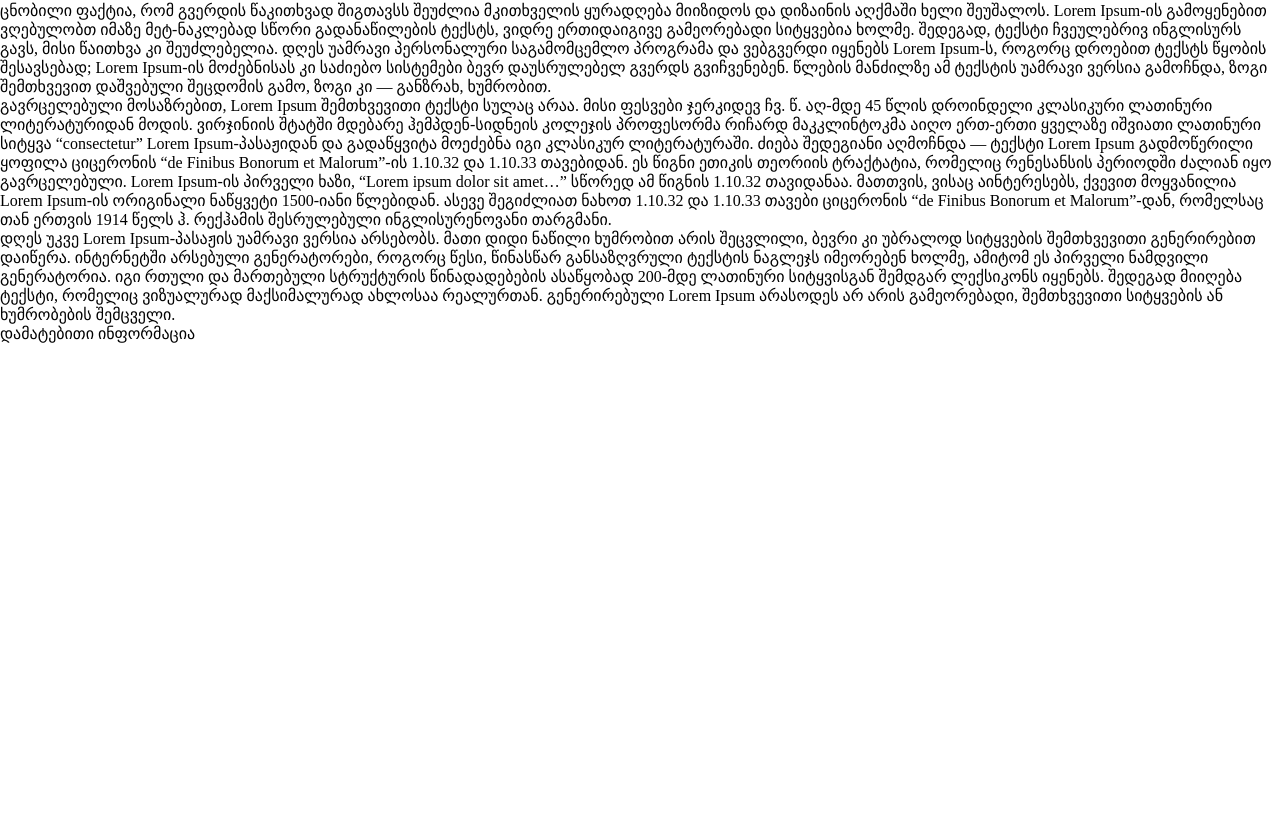
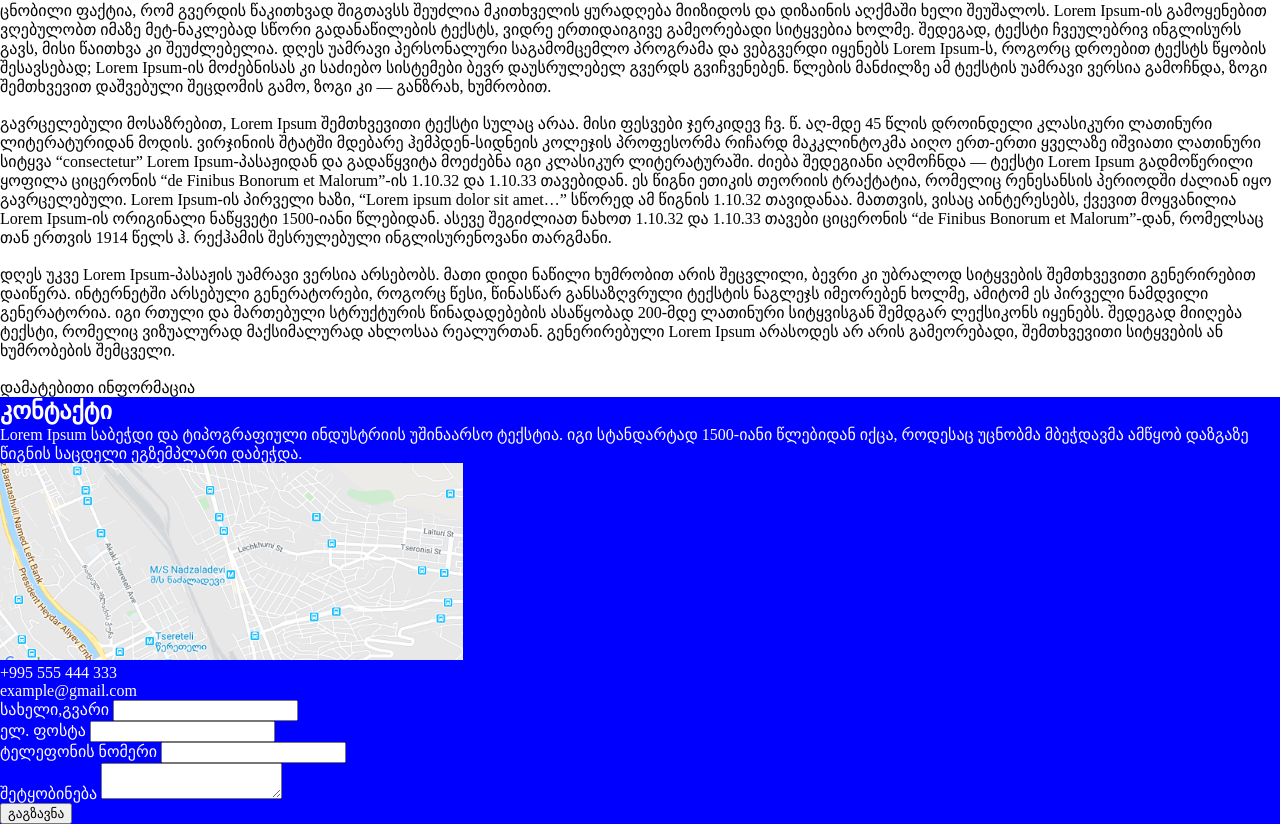
Before and after one commit to Mikheil-Abuladze/M.Abuladze-Davaleba-N11, a plain HTML site: page index.html in a window 1280 px wide. Shown: the part 1154-1978 px from the top of the page. Before the commit the page ends 1497 px from the top, so only its background shows below. Drawn offline with Linux system fonts and the light colour scheme.

Commit message:
დავამატე სექცია და ფუტერი

```diff
--- a/css/style.css
+++ b/css/style.css
@@ -43,3 +43,7 @@
   color: black;
   padding: 3px;
 }
+footer {
+  background-color: blue;
+  color: white;
+}
--- a/index.html
+++ b/index.html
@@ -38,13 +38,47 @@
         </div>
         <div>
           <p>ცნობილი ფაქტია, რომ გვერდის წაკითხვად შიგთავსს შეუძლია მკითხველის ყურადღება მიიზიდოს და დიზაინის აღქმაში ხელი შეუშალოს. Lorem Ipsum-ის გამოყენებით ვღებულობთ იმაზე მეტ-ნაკლებად სწორი გადანაწილების ტექსტს, ვიდრე ერთიდაიგივე გამეორებადი სიტყვებია ხოლმე. შედეგად, ტექსტი ჩვეულებრივ ინგლისურს გავს, მისი წაითხვა კი შეუძლებელია. დღეს უამრავი პერსონალური საგამომცემლო პროგრამა და ვებგვერდი იყენებს Lorem Ipsum-ს, როგორც დროებით ტექსტს წყობის შესავსებად; Lorem Ipsum-ის მოძებნისას კი საძიებო სისტემები ბევრ დაუსრულებელ გვერდს გვიჩვენებენ. წლების მანძილზე ამ ტექსტის უამრავი ვერსია გამოჩნდა, ზოგი შემთხვევით დაშვებული შეცდომის გამო, ზოგი კი — განზრახ, ხუმრობით.</p>
+          <br>
           <p>გავრცელებული მოსაზრებით, Lorem Ipsum შემთხვევითი ტექსტი სულაც არაა. მისი ფესვები ჯერკიდევ ჩვ. წ. აღ-მდე 45 წლის დროინდელი კლასიკური ლათინური ლიტერატურიდან მოდის. ვირჯინიის შტატში მდებარე ჰემპდენ-სიდნეის კოლეჯის პროფესორმა რიჩარდ მაკკლინტოკმა აიღო ერთ-ერთი ყველაზე იშვიათი ლათინური სიტყვა “consectetur” Lorem Ipsum-პასაჟიდან და გადაწყვიტა მოეძებნა იგი კლასიკურ ლიტერატურაში. ძიება შედეგიანი აღმოჩნდა — ტექსტი Lorem Ipsum გადმოწერილი ყოფილა ციცერონის “de Finibus Bonorum et Malorum”-ის 1.10.32 და 1.10.33 თავებიდან. ეს წიგნი ეთიკის თეორიის ტრაქტატია, რომელიც რენესანსის პერიოდში ძალიან იყო გავრცელებული. Lorem Ipsum-ის პირველი ხაზი, “Lorem ipsum dolor sit amet…” სწორედ ამ წიგნის 1.10.32 თავიდანაა. მათთვის, ვისაც აინტერესებს, ქვევით მოყვანილია Lorem Ipsum-ის ორიგინალი ნაწყვეტი 1500-იანი წლებიდან. ასევე შეგიძლიათ ნახოთ 1.10.32 და 1.10.33 თავები ციცერონის “de Finibus Bonorum et Malorum”-დან, რომელსაც თან ერთვის 1914 წელს ჰ. რექჰამის შესრულებული ინგლისურენოვანი თარგმანი.</p>
+          <br>
           <p>დღეს უკვე Lorem Ipsum-პასაჟის უამრავი ვერსია არსებობს. მათი დიდი ნაწილი ხუმრობით არის შეცვლილი, ბევრი კი უბრალოდ სიტყვების შემთხვევითი გენერირებით დაიწერა. ინტერნეტში არსებული გენერატორები, როგორც წესი, წინასწარ განსაზღვრული ტექსტის ნაგლეჯს იმეორებენ ხოლმე, ამიტომ ეს პირველი ნამდვილი გენერატორია. იგი რთული და მართებული სტრუქტურის წინადადებების ასაწყობად 200-მდე ლათინური სიტყვისგან შემდგარ ლექსიკონს იყენებს. შედეგად მიიღება ტექსტი, რომელიც ვიზუალურად მაქსიმალურად ახლოსაა რეალურთან. გენერირებული Lorem Ipsum არასოდეს არ არის გამეორებადი, შემთხვევითი სიტყვების ან ხუმრობების შემცველი.</p>
+          <br>
         </div>
         <div>
           <p>დამატებითი ინფორმაცია</p>
         </div>
-
+        <footer>
+          <div>
+            <h2>კონტაქტი</h2>
+            <p>Lorem Ipsum საბეჭდი და ტიპოგრაფიული ინდუსტრიის უშინაარსო ტექსტია. იგი სტანდარტად 1500-იანი წლებიდან იქცა, როდესაც უცნობმა მბეჭდავმა ამწყობ დაზგაზე წიგნის საცდელი ეგზემპლარი დაბეჭდა.</p>
+          </div>
+          <div>
+            <img src="images/map.png">
+          </div class="phone_and_email">
+           <p>+995 555 444 333</p>
+           <p>example@gmail.com</p>
+          </div>
+            <form action="#">
+              <div>
+                <label for="სახელი,გვარი">სახელი,გვარი</label>
+                  <input type="text" name="სახელი,გვარი" id="სახელი,გვარი">
+              </div>
+              <div>
+                <label for="ელფოსტა">ელ. ფოსტა</label>
+                <input type="email" name="ელფოსტა" id="ელფოსტა">
+              </div>
+              <div>
+                <label for="ტელეფონისნომერი">ტელეფონის ნომერი</label>
+                <input type="number" name="ტელეფონისნომერი" id="ტელეფონისნომერი">
+              </div>
+              <div>
+                <label for="შეტყობინება">შეტყობინება</label>
+                <textarea name="შეტყობინება" id="შეტყობინება"></textarea>
+              </div>
+               <button type="submit">გაგზავნა</button>
+            </form>
+          </div>
+        </footer>
       </section>
   </body>
 </html>
```
Also changed, not shown: images/map.png (added), 1 other file.
